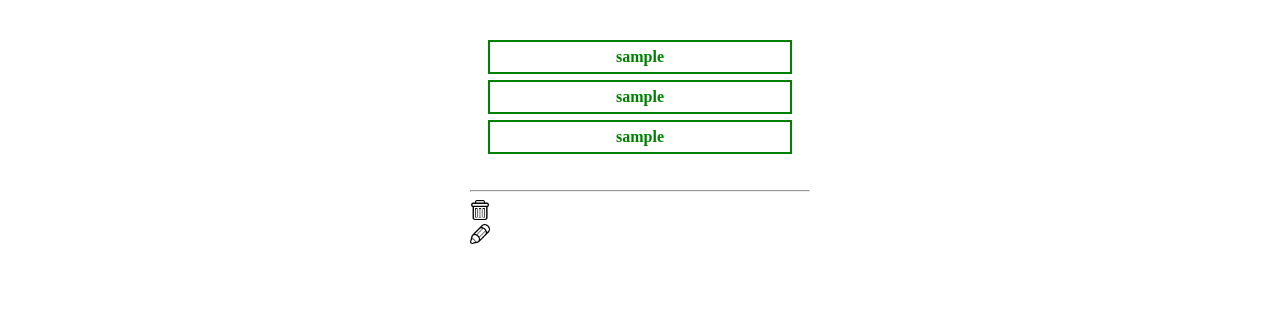
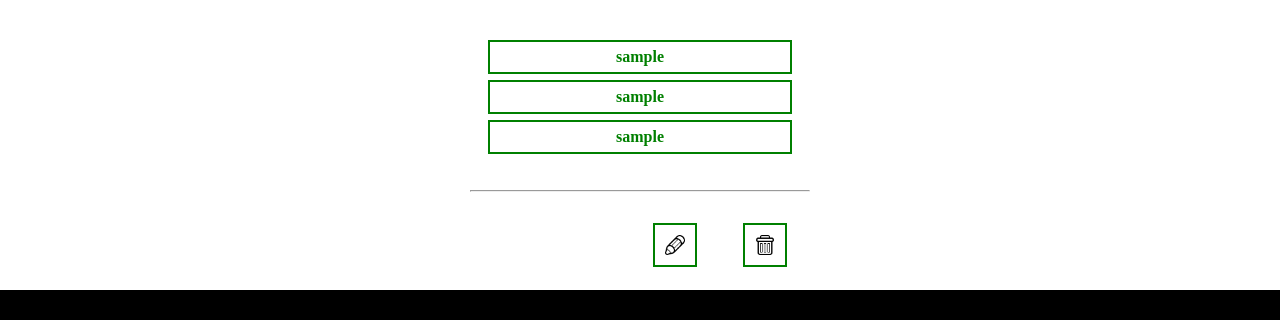
Before and after one commit to coolcatDev/monkey-me-heroku, a Flask app: page /myProfile in a window 1280 px wide. Shown: the part 1013-1333 px from the top of the page. After the commit the page ends 1303 px from the top, so only its background shows below. Run offline with Flask 2, Linux system fonts and the light colour scheme; the visitor is signed in with stand-in values (Sample User, id 1); data comes from the database, SQL or seed files in the repository; parts of the project's set-up code (start-up, migrations or seed data) failed here and were passed over.

Commit message:
first commit

```diff
--- a/static/css/style.css
+++ b/static/css/style.css
@@ -366,7 +366,7 @@
 	background-color: yellow;
 }
 
-.accaountControllers {
+.accountControllers {
 	float:right;
 	margin:25px;
 	padding:10px;
--- a/templates/myProfile.html
+++ b/templates/myProfile.html
@@ -35,13 +35,13 @@
 
         <hr>
 
-        <div class="acountControllers">
+        <div class="accountControllers">
             <a href="{{ url_for('deleteAccount') }}">
                 <img src="static/images/trashBlack.png" width="20px" height="20px" />
             </a>
         </div>
 
-        <div class="acountControllers">
+        <div class="accountControllers">
             <a href="{{ url_for('editAccount') }}">
                 <img src="static/images/pen.png" width="20px" height="20px" />
             </a>
```
